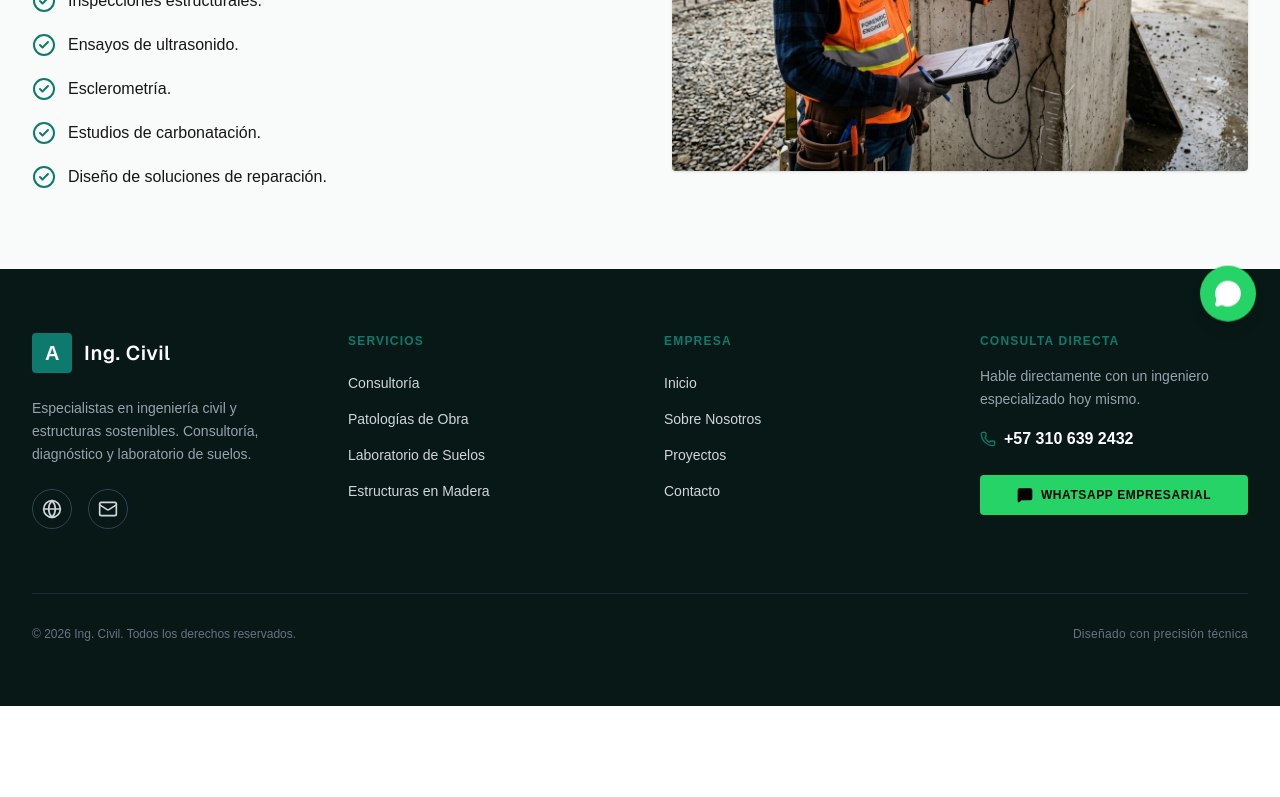
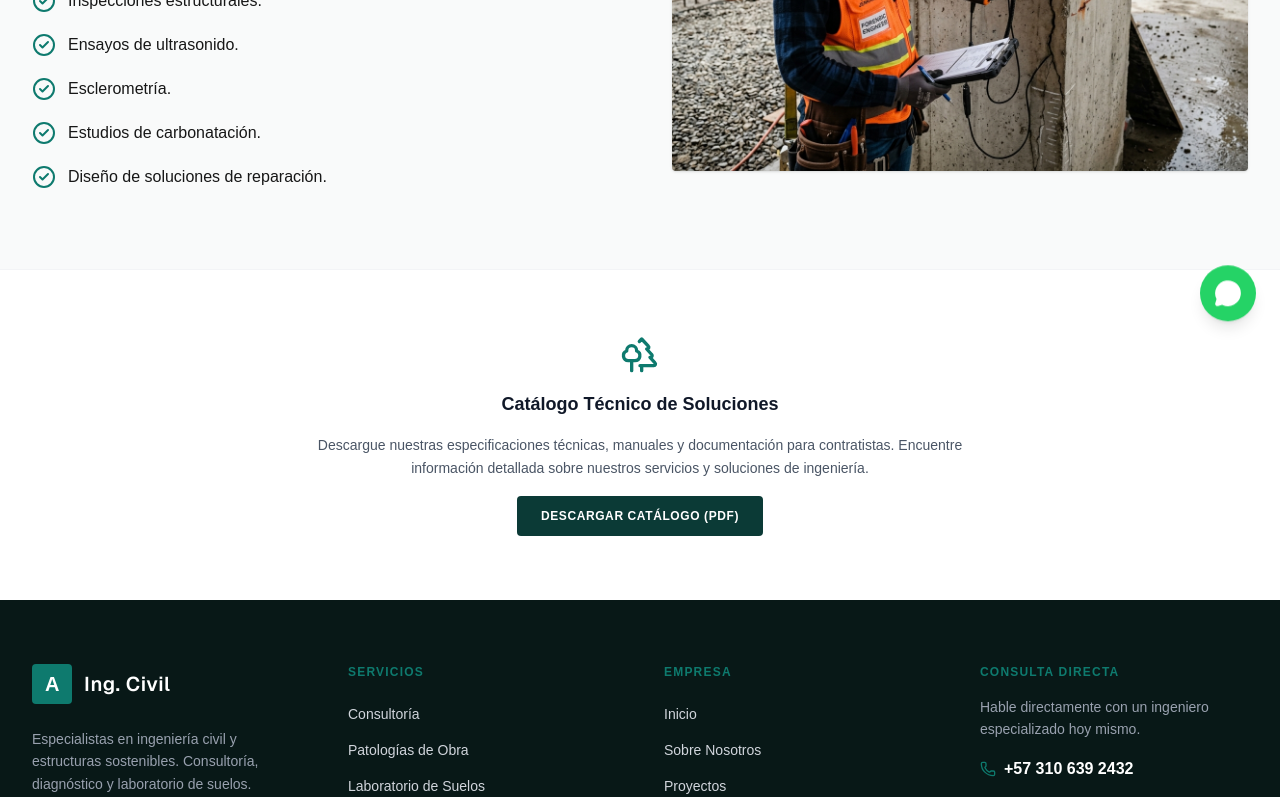
Before and after one commit to Andres0606/Pag_Constructora, a Next.js app: page /servicios/patologias in a window 1280 px wide. Shown: the part 441-1238 px from the top of the page. Before the commit the page ends 1147 px from the top, so only its background shows below. Built offline with nearby package versions, Linux system fonts and the light colour scheme.

Commit message:
catalogo tecnico en cada servicio

```diff
--- a/src/app/servicios/consultoria/page.tsx
+++ b/src/app/servicios/consultoria/page.tsx
@@ -1,5 +1,6 @@
 import Image from "next/image";
 import { CheckCircle2 } from "lucide-react";
+import CatalogoTecnico from "@/components/sections/catalogo/CatalogoTecnico";
 
 export default function ConsultoriaPage() {
   return (
@@ -77,6 +78,8 @@ export default function ConsultoriaPage() {
         </div>
       </section>
 
+      <CatalogoTecnico />
+
     </div>
   );
 }
--- a/src/app/servicios/estructuras-madera/page.tsx
+++ b/src/app/servicios/estructuras-madera/page.tsx
@@ -1,5 +1,6 @@
 import Image from "next/image";
 import { CheckCircle2 } from "lucide-react";
+import CatalogoTecnico from "@/components/sections/catalogo/CatalogoTecnico";
 
 export default function EstructurasMaderaPage() {
   return (
@@ -66,6 +67,8 @@ export default function EstructurasMaderaPage() {
           </div>
         </div>
       </section>
+
+      <CatalogoTecnico />
     </div>
   );
 }
--- a/src/app/servicios/patologias/page.tsx
+++ b/src/app/servicios/patologias/page.tsx
@@ -1,5 +1,6 @@
 import Image from "next/image";
 import { CheckCircle2 } from "lucide-react";
+import CatalogoTecnico from "@/components/sections/catalogo/CatalogoTecnico";
 
 export default function PatologiasPage() {
   return (
@@ -76,6 +77,8 @@ export default function PatologiasPage() {
         </div>
       </section>
 
+      <CatalogoTecnico />
+
     </div>
   );
 }
--- /dev/null
+++ b/src/components/sections/catalogo/CatalogoTecnico.tsx
@@ -0,0 +1,28 @@
+import { Trees } from "lucide-react";
+
+export default function CatalogoTecnico() {
+  return (
+    <section
+      id="catalogo-tecnico"
+      className="py-16 px-4 bg-white border-t border-gray-100 text-center"
+    >
+      <div className="mx-auto max-w-2xl space-y-4">
+        <Trees className="h-10 w-10 text-[#0E7A6E] mx-auto" />
+
+        <h3 className="text-lg font-bold text-gray-900">
+          Catálogo Técnico de Soluciones
+        </h3>
+
+        <p className="text-sm text-gray-600 leading-relaxed">
+          Descargue nuestras especificaciones técnicas, manuales y
+          documentación para contratistas. Encuentre información detallada
+          sobre nuestros servicios y soluciones de ingeniería.
+        </p>
+
+        <button className="rounded-sm bg-[#0B3A36] px-6 py-3 text-xs font-bold uppercase tracking-wider text-white transition hover:bg-[#082a27]">
+          Descargar Catálogo (PDF)
+        </button>
+      </div>
+    </section>
+  );
+}
```
